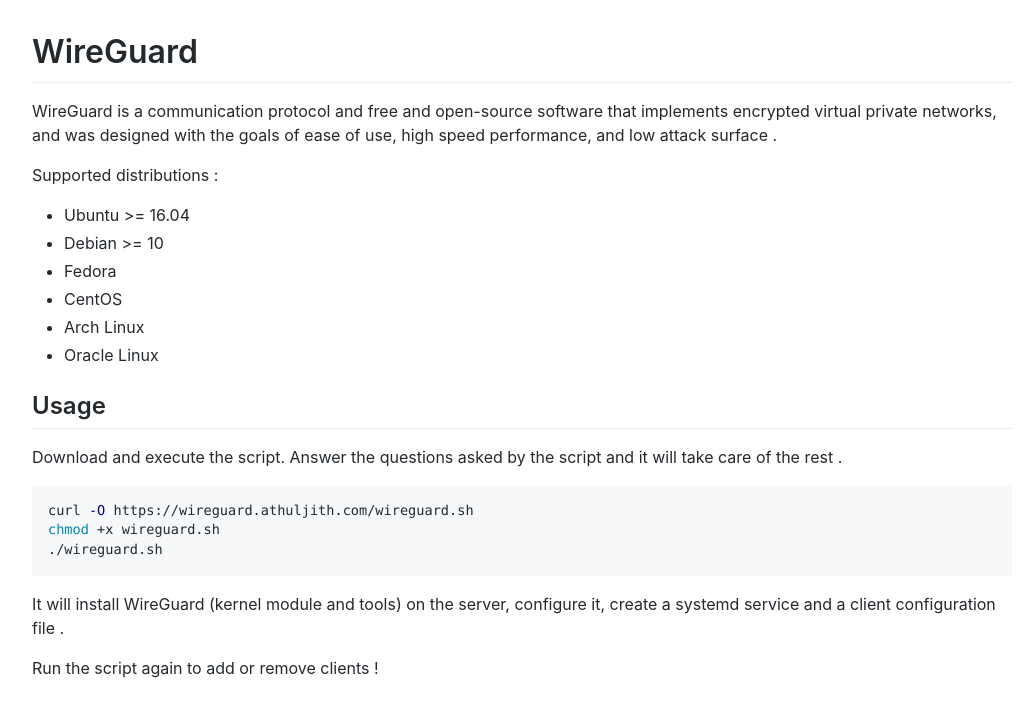
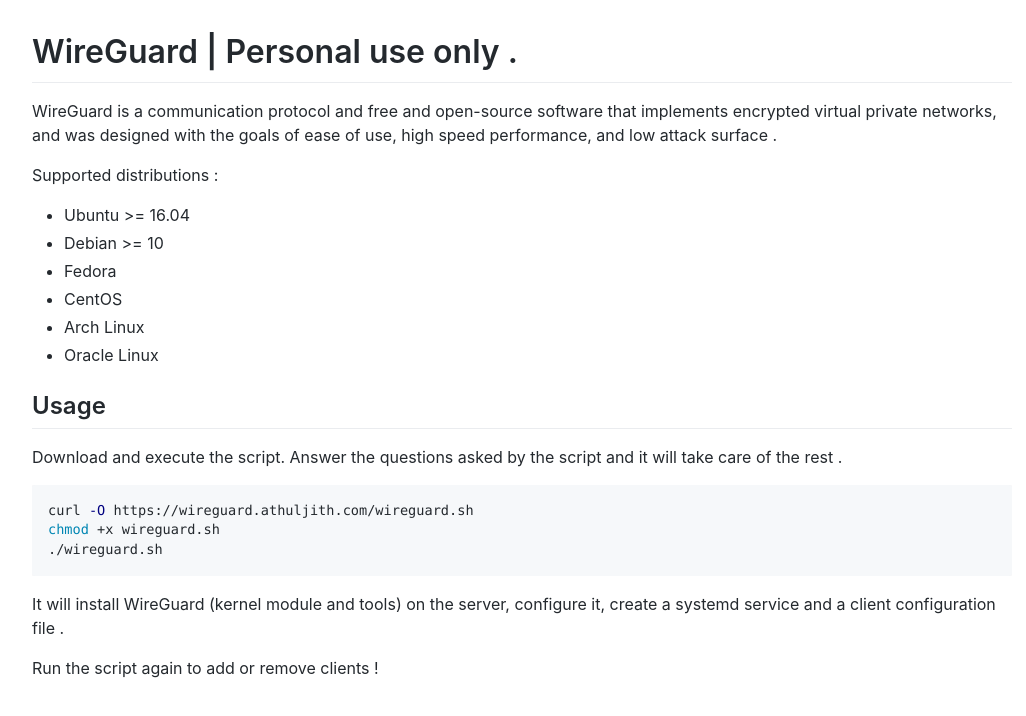
Before and after one commit to athulspeaks/wireguard, a plain HTML site: page index.html in a window 1280 px wide. Shown: the whole page, without its empty margins (118-1144 px from the left). Drawn offline with Linux system fonts and the light colour scheme.

Commit message:
Update index.html

```diff
--- a/index.html
+++ b/index.html
@@ -27,7 +27,7 @@
     <div class="container-lg px-3 my-5 markdown-body">
 
 
-      <h1 id="wireguard">WireGuard</h1>
+      <h1 id="wireguard">WireGuard | Personal use only .</h1>
 
 <p>WireGuard is a communication protocol and free and open-source software that implements encrypted virtual private networks, and was designed with the goals of ease of use, high speed performance, and low attack surface .</p>
 
```
